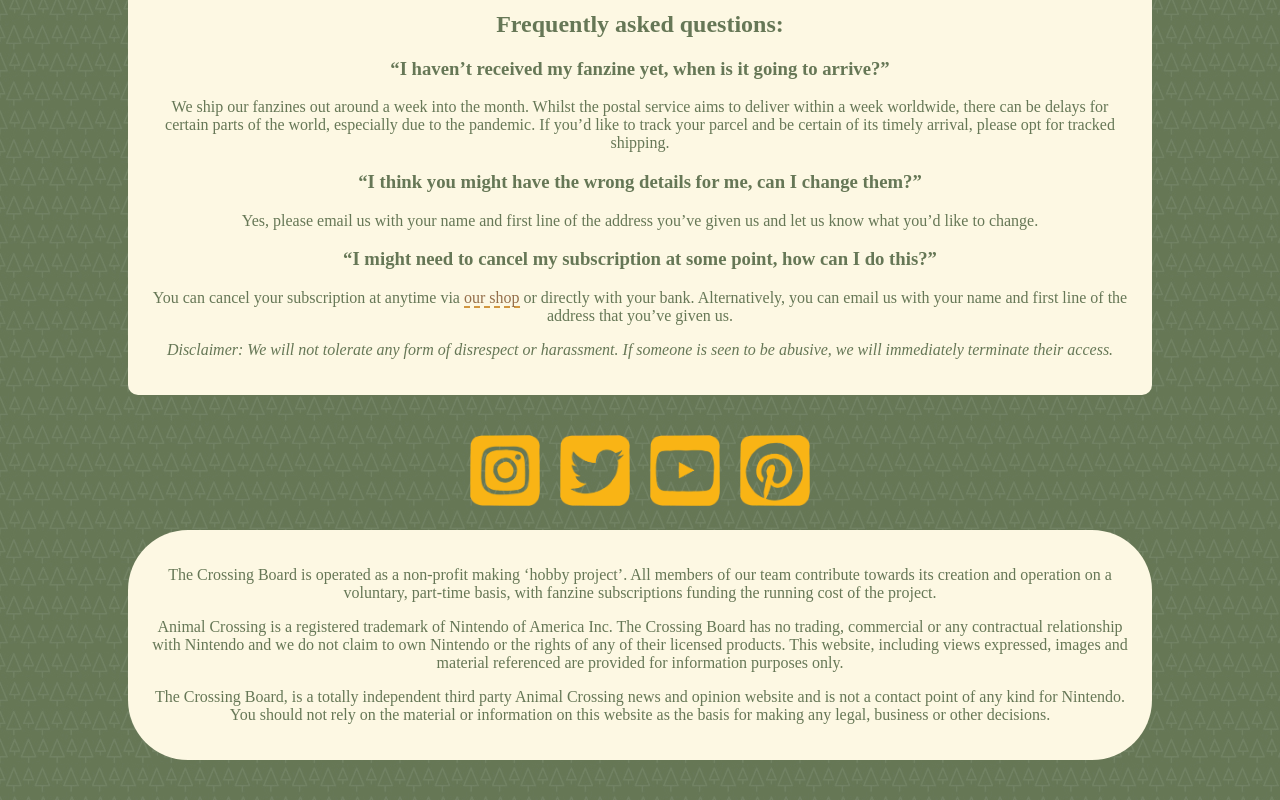
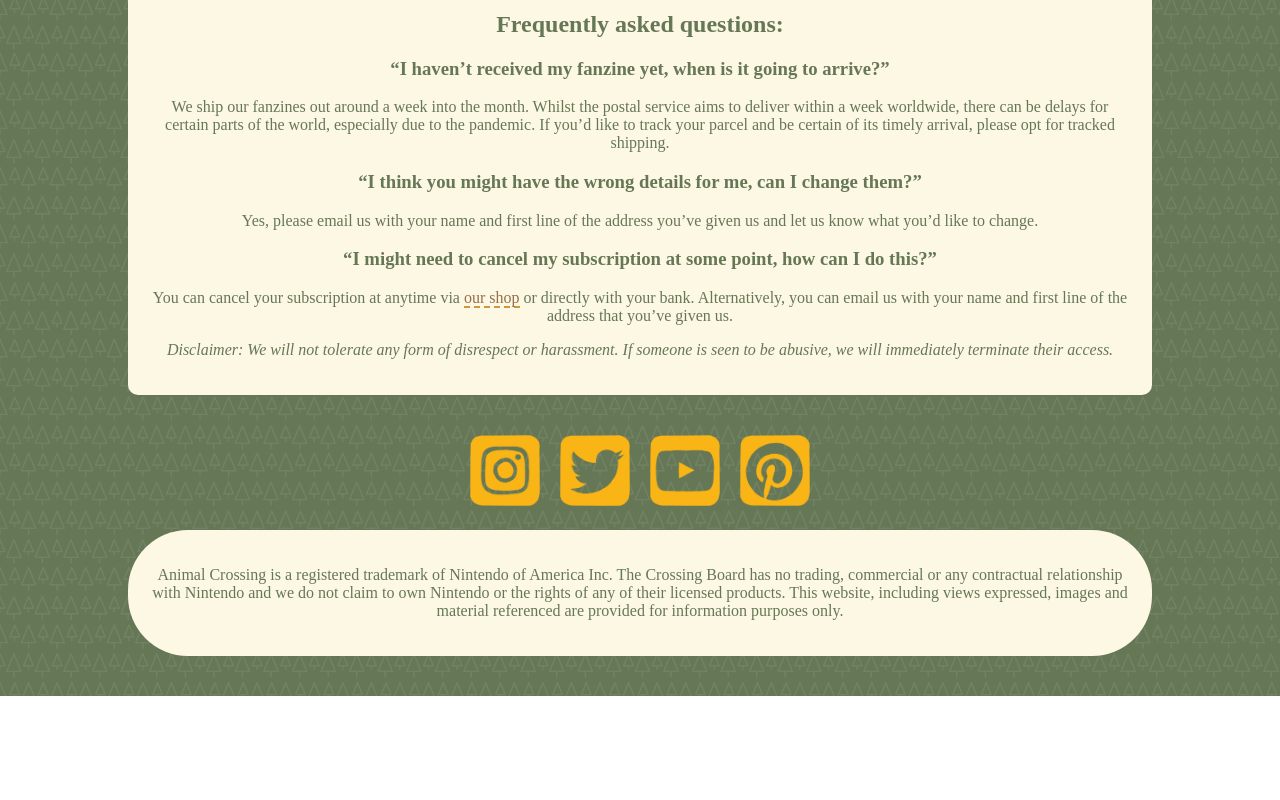
Before and after one commit to myubi/the-crossing-board, a Next.js app: page /contact in a window 1280 px wide. Shown: the part 980-1780 px from the top of the page. After the commit the page ends 1676 px from the top, so only its background shows below. Built offline with nearby package versions, Linux system fonts and the light colour scheme; a web font is replaced by a local one.

Commit message:
Amend footer disclaimer

```diff
--- a/components/Footer.js
+++ b/components/Footer.js
@@ -12,9 +12,7 @@ export default function Footer(props) {
         </div>
       </div>
       <div className="wrapper">
-<p>The Crossing Board is operated as a non-profit making ‘hobby project’. All members of our team contribute towards its creation and operation on a voluntary, part-time basis, with fanzine subscriptions funding the running cost of the project.</p>
-<p>Animal Crossing is a registered trademark of Nintendo of America Inc. The Crossing Board has no trading, commercial or any contractual relationship with Nintendo and we do not claim to own Nintendo or the rights of any of their licensed products. This website, including views expressed, images and material referenced are provided for information purposes only.</p>
-<p>The Crossing Board, is a totally independent third party Animal Crossing news and opinion website and is not a contact point of any kind for Nintendo. You should not rely on the material or information on this website as the basis for making any legal, business or other decisions.</p>
+        <p>Animal Crossing is a registered trademark of Nintendo of America Inc. The Crossing Board has no trading, commercial or any contractual relationship with Nintendo and we do not claim to own Nintendo or the rights of any of their licensed products. This website, including views expressed, images and material referenced are provided for information purposes only.</p>
       </div>
       <style jsx>
         {`
```
